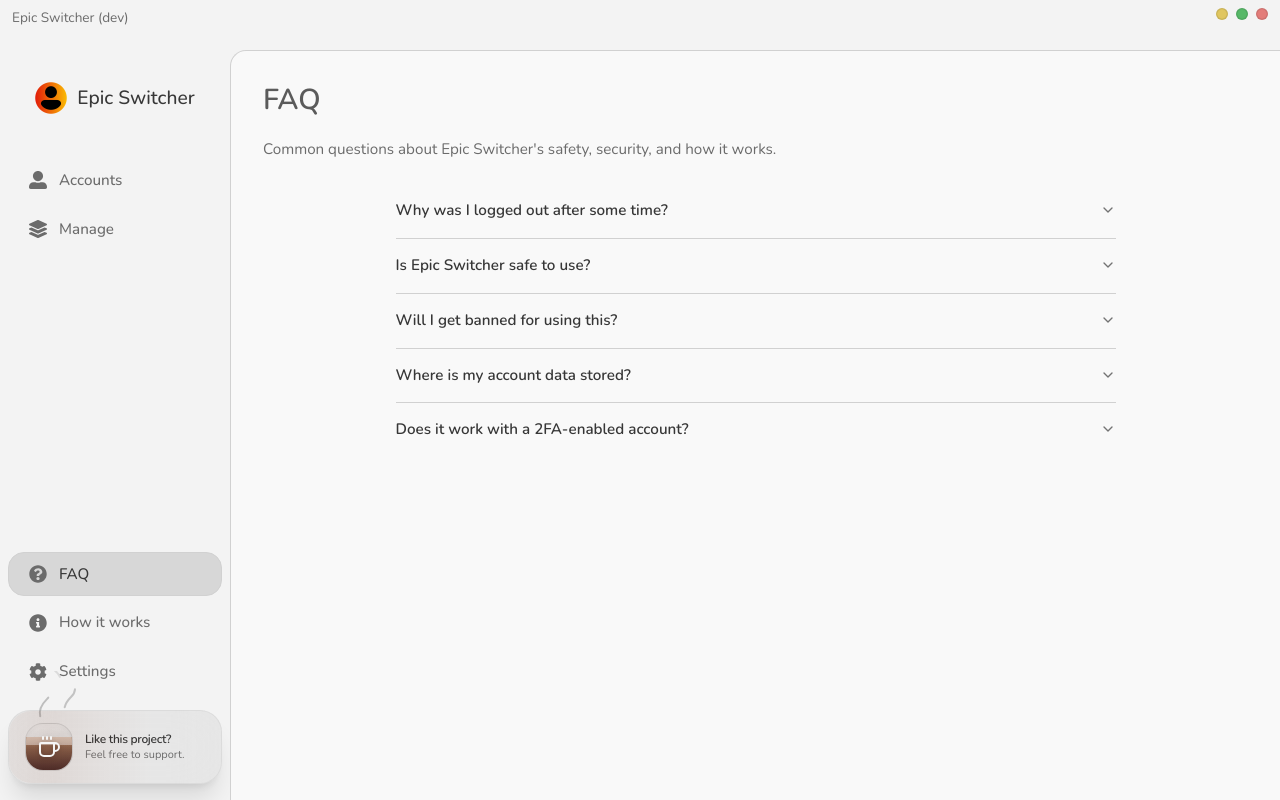
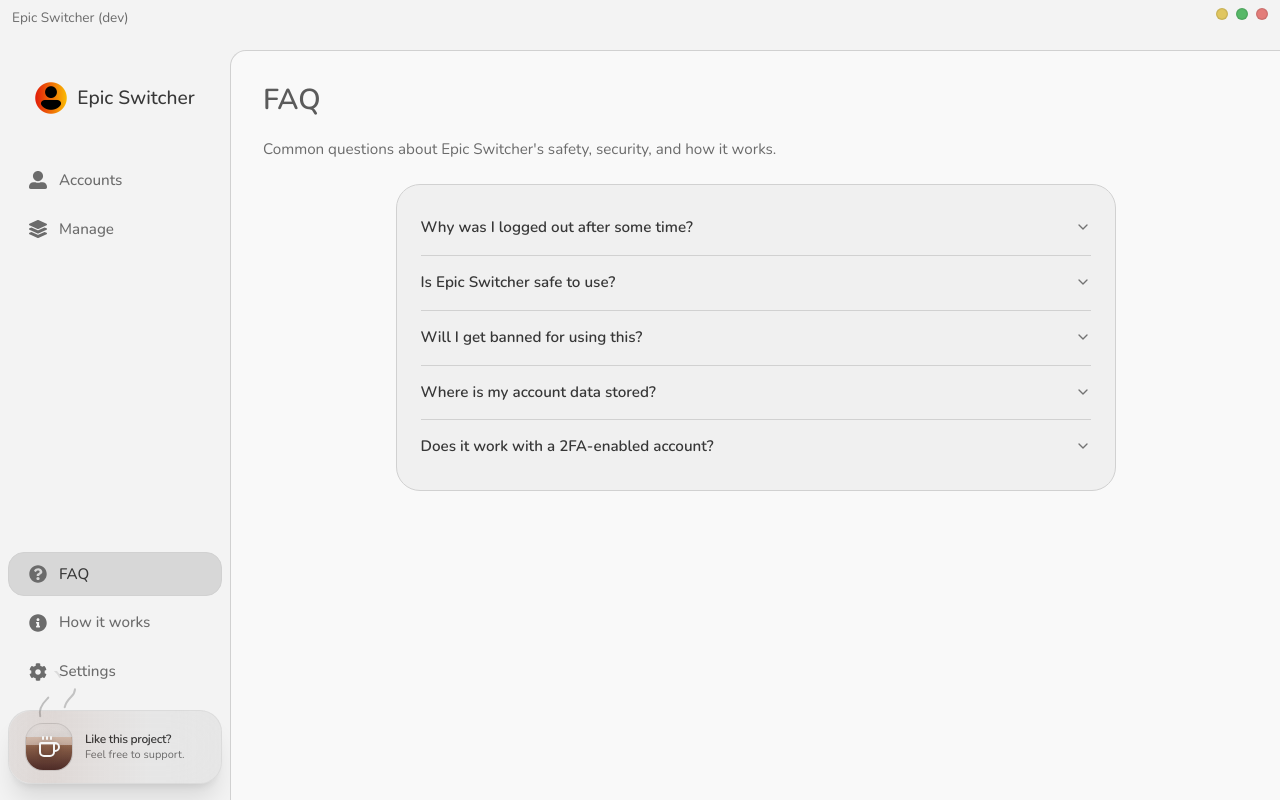
Before and after one commit to symonxdd/epic-switcher, a React (Vite) app in the folder frontend/: page /faq in a window 1280 px wide. Built offline with nearby package versions, Linux system fonts and the light colour scheme.

Commit message:
Enhance FAQ container styling
Added background color, border, border-radius, and padding to the .container class for improved visual appearance and consistency.

```diff
--- a/frontend/src/pages/FAQ.module.css
+++ b/frontend/src/pages/FAQ.module.css
@@ -13,6 +13,10 @@
 
 .container {
   color: var(--text-primary);
+  background-color: var(--bg-card);
+  border-radius: 24px;
+  border: 1px solid var(--border-subtle);
+  padding: 1rem 1.5rem;
   max-width: 720px;
   margin: 0 auto 3rem;
   width: 100%;
```
